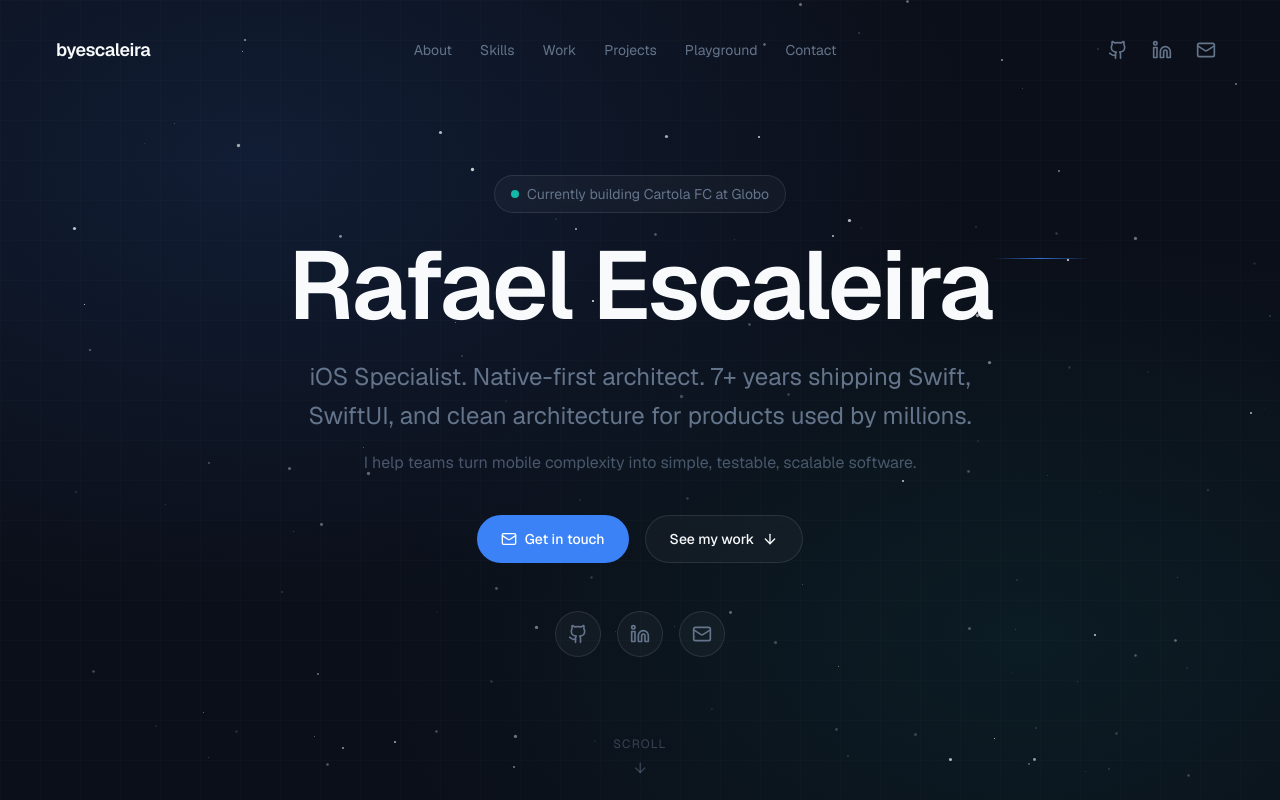
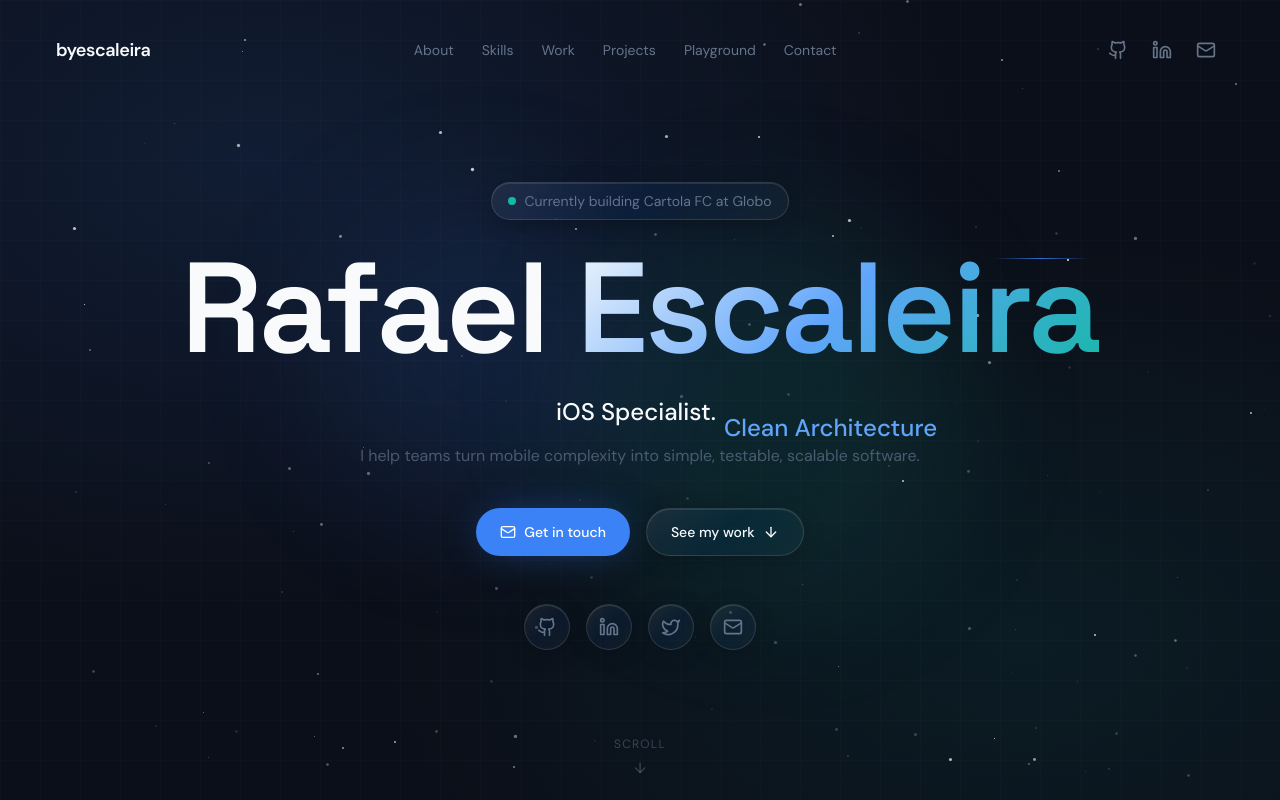
Before and after one commit to byescaleira/byescaleira-frontend, a Next.js app: page / in a window 1280 px wide. Shown: the top 800 px of the page. Built offline with nearby package versions, Linux system fonts and the light colour scheme.

Commit message:
feat: premium portfolio with liquid glass, deep space, animations, swiftui playground

```diff
--- a/app/components/glass-card.tsx
+++ b/app/components/glass-card.tsx
@@ -19,7 +19,8 @@ export function GlassCard({
   return (
     <motion.div
       className={cn(
-        "liquid-glass rounded-2xl p-6 transition-colors duration-300",
+        "relative overflow-hidden rounded-2xl p-6 transition-colors duration-300",
+        "liquid-glass",
         hover && "hover:bg-white/[0.06]",
         glow === "blue" && "glow-blue",
         glow === "amber" && "glow-amber",
@@ -29,6 +30,7 @@ export function GlassCard({
       whileHover={hover ? { y: -4, scale: 1.01 } : undefined}
       transition={{ duration: 0.25 }}
     >
+      <div className="pointer-events-none absolute inset-0 bg-[linear-gradient(105deg,transparent_40%,rgba(255,255,255,0.05)_45%,rgba(255,255,255,0.12)_50%,rgba(255,255,255,0.05)_55%,transparent_60%)] opacity-0 transition-opacity duration-700 group-hover:opacity-100" />
       {children}
     </motion.div>
   );
--- a/app/components/section-heading.tsx
+++ b/app/components/section-heading.tsx
@@ -37,7 +37,7 @@ export function SectionHeading({
         whileInView={{ opacity: 1, y: 0 }}
         viewport={{ once: true, margin: "-50px" }}
         transition={{ duration: 0.6, delay: 0.1 }}
-        className="text-3xl font-semibold tracking-tight text-starlight md:text-4xl lg:text-5xl"
+        className="font-heading text-3xl font-semibold tracking-tight text-starlight md:text-4xl lg:text-5xl"
       >
         {title}
       </motion.h2>
--- a/app/globals.css
+++ b/app/globals.css
@@ -7,9 +7,9 @@
 @theme inline {
   --color-background: var(--background);
   --color-foreground: var(--foreground);
-  --font-sans: var(--font-geist-sans);
-  --font-mono: var(--font-geist-mono);
-  --font-heading: var(--font-geist-sans);
+  --font-sans: var(--font-dm-sans);
+  --font-mono: var(--font-jetbrains-mono);
+  --font-heading: var(--font-space-grotesk);
   --color-sidebar-ring: var(--sidebar-ring);
   --color-sidebar-border: var(--sidebar-border);
   --color-sidebar-accent-foreground: var(--sidebar-accent-foreground);
--- a/app/layout.tsx
+++ b/app/layout.tsx
@@ -1,38 +1,46 @@
 import type { Metadata } from "next";
-import { Geist, Geist_Mono } from "next/font/google";
+import { DM_Sans, Space_Grotesk, JetBrains_Mono } from "next/font/google";
 import "./globals.css";
 
-const geistSans = Geist({
-  variable: "--font-geist-sans",
+const dmSans = DM_Sans({
+  variable: "--font-dm-sans",
   subsets: ["latin"],
+  weight: ["400", "500", "600", "700"],
 });
 
-const geistMono = Geist_Mono({
-  variable: "--font-geist-mono",
+const spaceGrotesk = Space_Grotesk({
+  variable: "--font-space-grotesk",
   subsets: ["latin"],
+  weight: ["400", "500", "600", "700"],
+});
+
+const jetbrainsMono = JetBrains_Mono({
+  variable: "--font-jetbrains-mono",
+  subsets: ["latin"],
+  weight: ["400", "500", "600", "700"],
 });
 
 export const metadata: Metadata = {
   title: "Rafael Escaleira — iOS Specialist",
   description:
-    "iOS Specialist building native Apple products that scale. 7+ years shipping Swift, SwiftUI, and clean architecture across Globo/Cartola, fintech, and edtech.",
+    "iOS Specialist focused on mobile architecture, code quality, modularization, and shipping native iOS products that scale. Currently leading AI adoption at Globo on Cartola FC.",
   keywords: [
     "iOS",
     "Swift",
     "SwiftUI",
-    "iOS Developer",
+    "UIKit",
+    "mobile architecture",
+    "Clean Architecture",
+    "TDD",
+    "Swift Package Manager",
     "Rafael Escaleira",
     "byescaleira",
-    "Cartola FC",
-    "Globo",
-    "Mobile Architecture",
-    "Swift Package Manager",
   ],
   authors: [{ name: "Rafael E. Escaleira", url: "https://byescaleira.com" }],
   openGraph: {
     title: "Rafael Escaleira — iOS Specialist",
     description:
-      "iOS Specialist building native Apple products that scale. 7+ years shipping Swift, SwiftUI, and clean architecture.",
+      "iOS Specialist focused on mobile architecture, code quality, modularization, and shipping native iOS products that scale.",
     url: "https://byescaleira.com",
     siteName: "byescaleira",
     locale: "en_US",
@@ -42,10 +50,9 @@ export const metadata: Metadata = {
     card: "summary_large_image",
     title: "Rafael Escaleira — iOS Specialist",
     description:
-      "iOS Specialist building native Apple products that scale. Swift, SwiftUI, clean architecture.",
+      "iOS Specialist focused on mobile architecture, code quality, modularization, and shipping native iOS products that scale.",
     creator: "@byescaleira",
   },
-  robots: "index, follow",
 };
 
 export default function RootLayout({
@@ -56,10 +63,9 @@ export default function RootLayout({
   return (
     <html
       lang="en"
-      className={`${geistSans.variable} ${geistMono.variable} dark h-full antialiased`}
-      suppressHydrationWarning
+      className={`${dmSans.variable} ${spaceGrotesk.variable} ${jetbrainsMono.variable} dark h-full antialiased`}
     >
-      <body className="min-h-full flex flex-col bg-void text-starlight">
+      <body className="min-h-full flex flex-col overflow-x-hidden">
         {children}
       </body>
     </html>
--- a/app/sections/hero.tsx
+++ b/app/sections/hero.tsx
@@ -1,21 +1,35 @@
 "use client";
 
-import { motion } from "framer-motion";
+import { motion, useScroll, useTransform } from "framer-motion";
 import { ArrowDown, Mail } from "lucide-react";
-import { GithubIcon, LinkedinIcon } from "../components/icons";
+import { GithubIcon, LinkedinIcon, TwitterIcon } from "../components/icons";
+
+const words = ["Swift", "SwiftUI", "Clean Architecture", "AI-augmented workflows"];
 
 export function Hero() {
+  const { scrollY } = useScroll();
+  const y1 = useTransform(scrollY, [0, 500], [0, 150]);
+  const opacity = useTransform(scrollY, [0, 400], [1, 0]);
+
   return (
     <section
       id="#"
       className="relative flex min-h-screen flex-col items-center justify-center px-6 pt-24 pb-16 md:px-12"
     >
+      <motion.div
+        style={{ y: y1, opacity }}
+        className="absolute inset-0 z-0 pointer-events-none"
+      >
+        <div className="absolute top-1/4 left-1/4 h-80 w-80 rounded-full bg-nebula/10 blur-3xl" />
+        <div className="absolute bottom-1/4 right-1/4 h-96 w-96 rounded-full bg-cosmos/10 blur-3xl" />
+      </motion.div>
+
       <div className="relative z-10 mx-auto max-w-5xl text-center">
         <motion.div
           initial={{ opacity: 0, scale: 0.95 }}
           animate={{ opacity: 1, scale: 1 }}
           transition={{ duration: 0.8, ease: [0.22, 1, 0.36, 1] }}
-          className="mb-6 inline-flex items-center gap-2 rounded-full border border-white/10 bg-white/[0.03] px-4 py-2 backdrop-blur-md"
+          className="mb-6 inline-flex items-center gap-2 rounded-full liquid-glass px-4 py-2"
         >
           <span className="relative flex size-2">
             <span className="absolute inline-flex h-full w-full animate-ping rounded-full bg-cosmos opacity-75"></span>
@@ -27,28 +41,51 @@ export function Hero() {
         </motion.div>
 
         <motion.h1
-          initial={{ opacity: 0, y: 30 }}
+          initial={{ opacity: 0, y: 40 }}
           animate={{ opacity: 1, y: 0 }}
-          transition={{ duration: 0.8, delay: 0.1, ease: [0.22, 1, 0.36, 1] }}
-          className="text-5xl font-semibold tracking-tight text-starlight sm:text-6xl md:text-7xl lg:text-8xl"
+          transition={{ duration: 1, delay: 0.1, ease: [0.22, 1, 0.36, 1] }}
+          className="font-heading text-6xl font-semibold tracking-tight text-starlight sm:text-7xl md:text-8xl lg:text-9xl"
         >
-          Rafael Escaleira
+          Rafael{" "}
+          <span className="text-gradient glow-text">Escaleira</span>
         </motion.h1>
 
-        <motion.p
+        <motion.div
           initial={{ opacity: 0, y: 24 }}
           animate={{ opacity: 1, y: 0 }}
-          transition={{ duration: 0.8, delay: 0.2, ease: [0.22, 1, 0.36, 1] }}
-          className="mx-auto mt-6 max-w-2xl text-xl leading-relaxed text-orbit md:text-2xl"
+          transition={{ duration: 0.8, delay: 0.25, ease: [0.22, 1, 0.36, 1] }}
+          className="mx-auto mt-6 flex min-h-[2rem] max-w-2xl items-center justify-center gap-2 text-xl text-orbit md:text-2xl"
         >
-          iOS Specialist. Native-first architect. 7+ years shipping Swift,
-          SwiftUI, and clean architecture for products used by millions.
-        </motion.p>
+          <span className="font-medium text-starlight">iOS Specialist.</span>
+          <span className="inline-flex">
+            {words.map((word, index) => (
+              <motion.span
+                key={word}
+                initial={{ opacity: 0, y: 10 }}
+                animate={{
+                  opacity: [0, 1, 1, 0],
+                  y: [10, 0, 0, -10],
+                }}
+                transition={{
+                  duration: 3,
+                  delay: index * 3,
+                  repeat: Infinity,
+                  repeatDelay: (words.length - 1) * 3 - 3,
+                  ease: "easeInOut",
+                  times: [0, 0.15, 0.85, 1],
+                }}
+                className="absolute font-medium text-nebula-glow"
+              >
+                {word}
+              </motion.span>
+            ))}
+          </span>
+        </motion.div>
 
         <motion.p
           initial={{ opacity: 0, y: 20 }}
           animate={{ opacity: 1, y: 0 }}
-          transition={{ duration: 0.8, delay: 0.3, ease: [0.22, 1, 0.36, 1] }}
+          transition={{ duration: 0.8, delay: 0.4, ease: [0.22, 1, 0.36, 1] }}
           className="mx-auto mt-4 max-w-xl text-base text-orbit/70"
         >
           I help teams turn mobile complexity into simple, testable, scalable
@@ -58,19 +95,19 @@ export function Hero() {
         <motion.div
           initial={{ opacity: 0, y: 20 }}
           animate={{ opacity: 1, y: 0 }}
-          transition={{ duration: 0.8, delay: 0.4, ease: [0.22, 1, 0.36, 1] }}
+          transition={{ duration: 0.8, delay: 0.5, ease: [0.22, 1, 0.36, 1] }}
           className="mt-10 flex flex-col items-center justify-center gap-4 sm:flex-row"
         >
           <a
             href="#contact"
-            className="inline-flex h-12 items-center justify-center gap-2 rounded-full bg-nebula px-6 text-sm font-medium text-white transition-colors hover:bg-nebula/90"
+            className="group inline-flex h-12 items-center justify-center gap-2 overflow-hidden rounded-full bg-nebula px-6 text-sm font-medium text-white shadow-[0_0_40px_-10px_rgba(59,130,246,0.5)] transition-all hover:bg-nebula/90"
           >
             <Mail className="size-4" />
             Get in touch
           </a>
           <a
             href="#work"
-            className="inline-flex h-12 items-center justify-center gap-2 rounded-full border border-white/10 bg-white/[0.03] px-6 text-sm font-medium text-starlight backdrop-blur-md transition-colors hover:bg-white/[0.08]"
+            className="inline-flex h-12 items-center justify-center gap-2 rounded-full liquid-glass px-6 text-sm font-medium text-starlight transition-all hover:bg-white/[0.08]"
           >
             See my work
             <ArrowDown className="size-4" />
@@ -80,43 +117,39 @@ export function Hero() {
         <motion.div
           initial={{ opacity: 0 }}
           animate={{ opacity: 1 }}
-          transition={{ duration: 1, delay: 0.6 }}
+          transition={{ duration: 1, delay: 0.7 }}
           className="mt-12 flex items-center justify-center gap-4"
         >
-          <a
-            href="https://github.com/byescaleira"
-            target="_blank"
-            rel="noopener noreferrer"
-            className="rounded-full border border-white/10 bg-white/[0.03] p-3 text-orbit transition-all hover:border-nebula/50 hover:text-starlight"
-            aria-label="GitHub"
-          >
-            <GithubIcon className="size-5" />
-          </a>
-          <a
-            href="https://www.linkedin.com/in/rafael-eescaleira"
-            target="_blank"
-            rel="noopener noreferrer"
-            className="rounded-full border border-white/10 bg-white/[0.03] p-3 text-orbit transition-all hover:border-nebula/50 hover:text-starlight"
-            aria-label="LinkedIn"
-          >
-            <LinkedinIcon className="size-5" />
-          </a>
-          <a
-            href="mailto:rafaelescaleira@icloud.com"
-            className="rounded-full border border-white/10 bg-white/[0.03] p-3 text-orbit transition-all hover:border-nebula/50 hover:text-starlight"
-            aria-label="Email"
-          >
-            <Mail className="size-5" />
-          </a>
+          {[
+            { href: "https://github.com/byescaleira", label: "GitHub", Icon: GithubIcon },
+            { href: "https://www.linkedin.com/in/rafael-eescaleira", label: "LinkedIn", Icon: LinkedinIcon },
+            { href: "https://x.com/byescaleira", label: "X/Twitter", Icon: TwitterIcon },
+            { href: "mailto:rafaelescaleira@icloud.com", label: "Email", Icon: Mail },
+          ].map(({ href, label, Icon }, i) => (
+            <motion.a
+              key={label}
+              href={href}
+              target={href.startsWith("mailto:") ? undefined : "_blank"}
+              rel={href.startsWith("mailto:") ? undefined : "noopener noreferrer"}
+              initial={{ opacity: 0, y: 10 }}
+              animate={{ opacity: 1, y: 0 }}
+              transition={{ delay: 0.8 + i * 0.08 }}
+              whileHover={{ scale: 1.12, y: -2 }}
+              whileTap={{ scale: 0.96 }}
+              className="liquid-glass rounded-full p-3 text-orbit transition-colors hover:text-starlight"
+              aria-label={label}
+            >
+              <Icon className="size-5" />
+            </motion.a>
+          ))}
         </motion.div>
       </div>
 
-      {/* Scroll indicator */}
       <motion.div
         className="absolute bottom-8 left-1/2 -translate-x-1/2"
         initial={{ opacity: 0, y: -10 }}
         animate={{ opacity: 1, y: 0 }}
-        transition={{ duration: 0.8, delay: 0.8 }}
+        transition={{ duration: 0.8, delay: 1 }}
       >
         <motion.div
           animate={{ y: [0, 8, 0] }}
```
Also changed, not shown: 1 other file (tests, documents, lock files or other folders).
